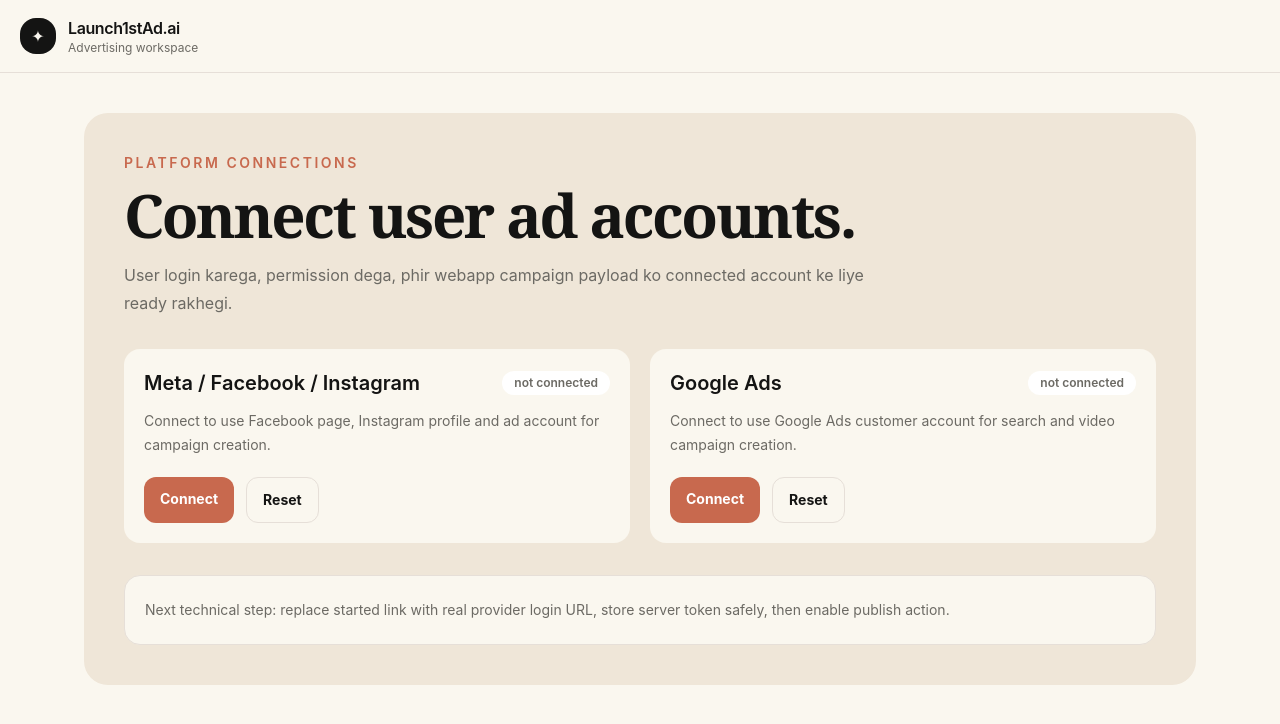
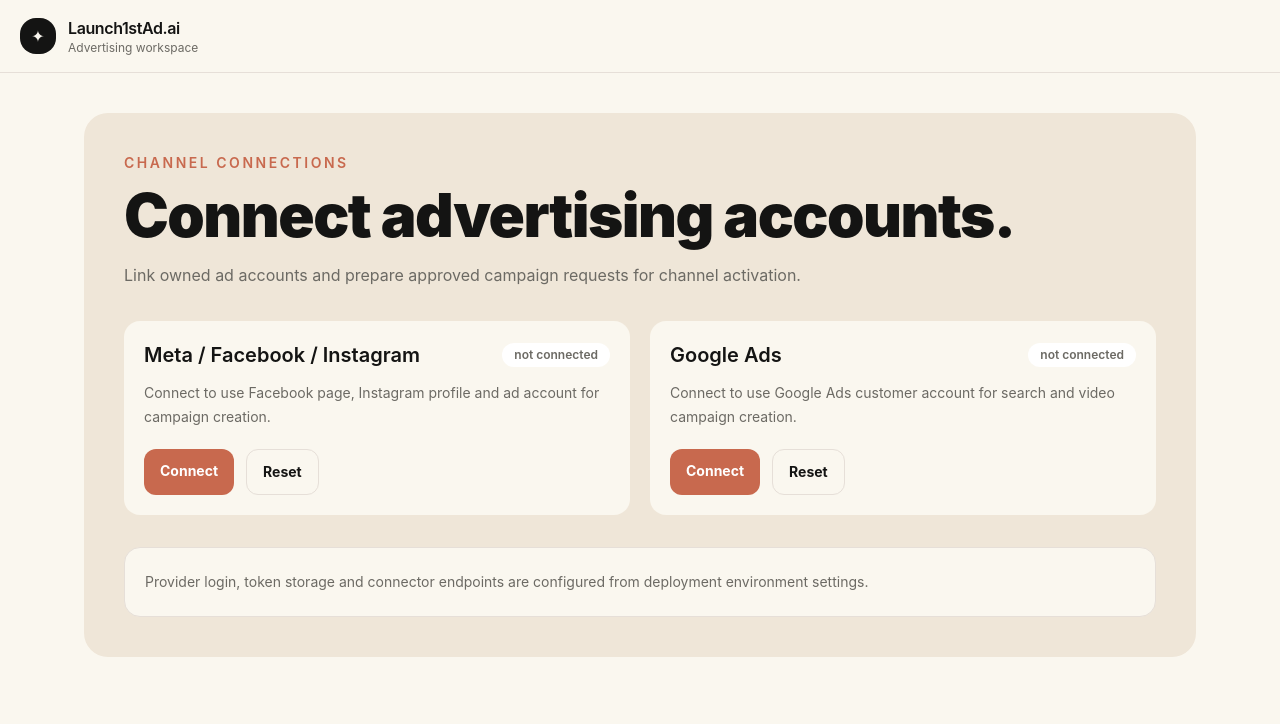
Before and after one commit to lkmeeena882437-dotcom/Launch1stAd.ai, a Next.js app: page /connections in a window 1280 px wide. Shown: the top 724 px of the page. Built offline with nearby package versions, Linux system fonts and the light colour scheme.

Commit message:
Professionalize channel connections copy

```diff
--- a/components/connections/ConnectionsPanel.tsx
+++ b/components/connections/ConnectionsPanel.tsx
@@ -13,15 +13,15 @@ export function ConnectionsPanel() {
     const provider = searchParams.get("provider");
     const status = searchParams.get("status");
     if ((provider === "meta" || provider === "google") && status === "connected") {
-      setConnections(saveConnectionStatus(provider, "connected", "Login callback received. Server token storage can be enabled."));
+      setConnections(saveConnectionStatus(provider, "connected", "Connection verified. Server-side token storage is ready for configuration."));
       return;
     }
     if ((provider === "meta" || provider === "google") && status === "started") {
-      setConnections(saveConnectionStatus(provider, "started", "Connection flow started. Add platform login URL to complete real account connection."));
+      setConnections(saveConnectionStatus(provider, "started", "Connection initiated. Complete provider login to continue."));
       return;
     }
     if ((provider === "meta" || provider === "google") && status === "error") {
-      setConnections(saveConnectionStatus(provider, "error", "Connection could not start. Check platform setup."));
+      setConnections(saveConnectionStatus(provider, "error", "Connection unavailable. Review provider setup."));
       return;
     }
     setConnections(saved);
@@ -30,9 +30,9 @@ export function ConnectionsPanel() {
   return (
     <section className="mx-auto max-w-6xl px-5 py-10">
       <div className="rounded-3xl bg-card p-6 md:p-10">
-        <p className="text-sm font-semibold uppercase tracking-[0.18em] text-coral">Platform connections</p>
-        <h1 className="serif-display mt-3 text-4xl md:text-6xl">Connect user ad accounts.</h1>
-        <p className="mt-4 max-w-3xl leading-7 text-muted">User login karega, permission dega, phir webapp campaign payload ko connected account ke liye ready rakhegi.</p>
+        <p className="text-sm font-semibold uppercase tracking-[0.18em] text-coral">Channel connections</p>
+        <h1 className="mt-3 text-4xl font-black tracking-tight text-ink md:text-6xl">Connect advertising accounts.</h1>
+        <p className="mt-4 max-w-3xl leading-7 text-muted">Link owned ad accounts and prepare approved campaign requests for channel activation.</p>
 
         <div className="mt-8 grid gap-5 md:grid-cols-2">
           {connections.map((connection) => (
@@ -51,7 +51,7 @@ export function ConnectionsPanel() {
         </div>
 
         <div className="mt-8 rounded-2xl border border-hairline bg-canvas p-5 text-sm leading-7 text-muted">
-          Next technical step: replace started link with real provider login URL, store server token safely, then enable publish action.
+          Provider login, token storage and connector endpoints are configured from deployment environment settings.
         </div>
       </div>
     </section>
```
